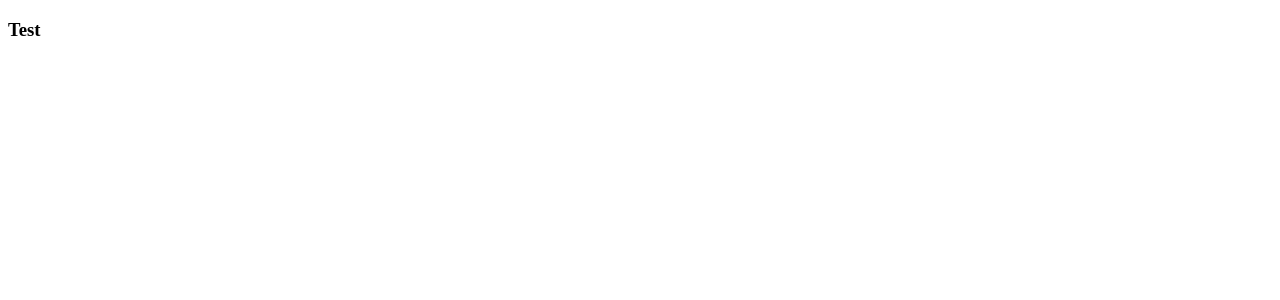
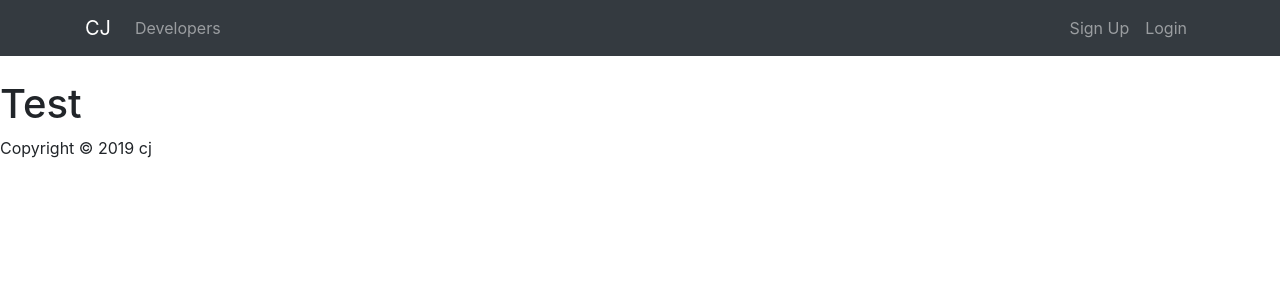
Before and after one commit to park-chang-jin/blog, a React (Create React App) app in the folder client/: page / in a window 1280 px wide. Shown: the top 300 px of the page. Built offline with nearby package versions, Linux system fonts and the light colour scheme.

Commit message:
add Navbar Footer

```diff
--- a/client/public/index.html
+++ b/client/public/index.html
@@ -1,43 +1,38 @@
 <!DOCTYPE html>
 <html lang="en">
-  <head>
-    <meta charset="utf-8" />
-    <link rel="shortcut icon" href="%PUBLIC_URL%/favicon.ico" />
-    <meta name="viewport" content="width=device-width, initial-scale=1" />
-    <meta name="theme-color" content="#000000" />
-    <meta
-      name="description"
-      content="Web site created using create-react-app"
-    />
-    <link rel="apple-touch-icon" href="logo192.png" />
-    <!--
-      manifest.json provides metadata used when your web app is installed on a
-      user's mobile device or desktop. See https://developers.google.com/web/fundamentals/web-app-manifest/
+
+<head>
+  <meta charset="utf-8">
+  <meta name="viewport" content="width=device-width, initial-scale=1, shrink-to-fit=no">
+  <meta name="theme-color" content="#000000">
+  <!--
+      manifest.json provides metadata used when your web app is added to the
+      homescreen on Android. See https://developers.google.com/web/fundamentals/engage-and-retain/web-app-manifest/
     -->
-    <link rel="manifest" href="%PUBLIC_URL%/manifest.json" />
-    <!--
-      Notice the use of %PUBLIC_URL% in the tags above.
-      It will be replaced with the URL of the `public` folder during the build.
-      Only files inside the `public` folder can be referenced from the HTML.
+  <link rel="manifest" href="%PUBLIC_URL%/manifest.json">
+  <link rel="shortcut icon" href="%PUBLIC_URL%/favicon.ico">
+  <link rel="stylesheet" href="https://stackpath.bootstrapcdn.com/bootstrap/4.1.0/css/bootstrap.min.css" integrity="sha384-9gVQ4dYFwwWSjIDZnLEWnxCjeSWFphJiwGPXr1jddIhOegiu1FwO5qRGvFXOdJZ4"
+    crossorigin="anonymous">
+  <script defer src="https://use.fontawesome.com/releases/v5.0.9/js/all.js" integrity="sha384-8iPTk2s/jMVj81dnzb/iFR2sdA7u06vHJyyLlAd4snFpCl/SnyUjRrbdJsw1pGIl"
+    crossorigin="anonymous"></script>
 
-      Unlike "/favicon.ico" or "favicon.ico", "%PUBLIC_URL%/favicon.ico" will
-      work correctly both with client-side routing and a non-root public URL.
-      Learn how to configure a non-root public URL by running `npm run build`.
-    -->
-    <title>React App</title>
-  </head>
-  <body>
-    <noscript>You need to enable JavaScript to run this app.</noscript>
-    <div id="root"></div>
-    <!--
-      This HTML file is a template.
-      If you open it directly in the browser, you will see an empty page.
 
-      You can add webfonts, meta tags, or analytics to this file.
-      The build step will place the bundled scripts into the <body> tag.
 
-      To begin the development, run `npm start` or `yarn start`.
-      To create a production bundle, use `npm run build` or `yarn build`.
-    -->
-  </body>
+  <title>DevConnector: A social network for developers</title>
+</head>
+
+<body>
+  <noscript>
+    You need to enable JavaScript to run this app.
+  </noscript>
+  <div id="root"></div>
+
+  <script src="https://code.jquery.com/jquery-3.3.1.slim.min.js" integrity="sha384-q8i/X+965DzO0rT7abK41JStQIAqVgRVzpbzo5smXKp4YfRvH+8abtTE1Pi6jizo"
+    crossorigin="anonymous"></script>
+  <script src="https://cdnjs.cloudflare.com/ajax/libs/popper.js/1.14.0/umd/popper.min.js" integrity="sha384-cs/chFZiN24E4KMATLdqdvsezGxaGsi4hLGOzlXwp5UZB1LY//20VyM2taTB4QvJ"
+    crossorigin="anonymous"></script>
+  <script src="https://stackpath.bootstrapcdn.com/bootstrap/4.1.0/js/bootstrap.min.js" integrity="sha384-uefMccjFJAIv6A+rW+L4AHf99KvxDjWSu1z9VI8SKNVmz4sk7buKt/6v9KI65qnm"
+    crossorigin="anonymous"></script>
+</body>
+
 </html>
--- a/client/src/App.js
+++ b/client/src/App.js
@@ -1,12 +1,19 @@
-import React from 'react';
+import React, { Component } from 'react';
+import Footer from './Components/layout/Footer';
+import Landing from './Components/layout/Landing';
+import Navbar from './Components/layout/Navbar';
 
+class App extends Component {
 
-function App() {
-  return (
-    <div>
-      <h3>Test</h3>
-    </div>
-  );
+  render() {
+    return (
+      <div>
+        <Navbar />
+        <Landing />
+        <Footer />
+      </div>
+    );
+  }
 }
 
 export default App;
--- /dev/null
+++ b/client/src/Components/layout/Footer.js
@@ -0,0 +1,9 @@
+import React from 'react';
+
+export default () => {
+    return (
+        <footer>
+            Copyright &copy; {new Date().getFullYear()} cj
+        </footer>
+    );
+}
--- /dev/null
+++ b/client/src/Components/layout/Landing.js
@@ -0,0 +1,18 @@
+import React, { Component } from 'react';
+
+class Landing extends Component {
+
+    render() {
+
+        return(
+            <h1>
+                Test
+            </h1>
+        );
+
+    }
+
+
+}
+
+export default Landing;
--- /dev/null
+++ b/client/src/Components/layout/Navbar.js
@@ -0,0 +1,44 @@
+import React, { Component } from 'react';
+
+class Navbar extends Component {
+    render() {
+        return (
+            <nav className="navbar navbar-expand-sm navbar-dark bg-dark mb-4">
+                <div className="container">
+                    <a className="navbar-brand" href="landing.html">
+                        CJ
+                    </a>
+                    <button className="navbar-toggler" type="button" data-toggle="collapse" data-target="#mobile-nav">
+                        <span className="navbar-toggler-icon" />
+                    </button>
+                    <div className="collapse navbar-collapse" id="mobile-nav">
+                        <ul className="navbar-nav mr-auto">
+                            <li className="nav-item">
+                                <a className="nav-link" href="profiles.html">
+                                    {' '}
+                                    Developers
+                                </a>
+                            </li>
+                        </ul>
+
+                        <ul className="navbar-nav ml-auto">
+                            <li className="nav-item">
+                                <a className="nav-link" href="register.html">
+                                    Sign Up
+                                </a>
+                            </li>
+                            <li className="nav-item">
+                                <a className="nav-link" href="login.html">
+                                    Login
+                                </a>
+                            </li>
+                        </ul>
+
+                    </div>
+                </div>
+            </nav>
+        );
+    }
+}
+
+export default Navbar;
```
